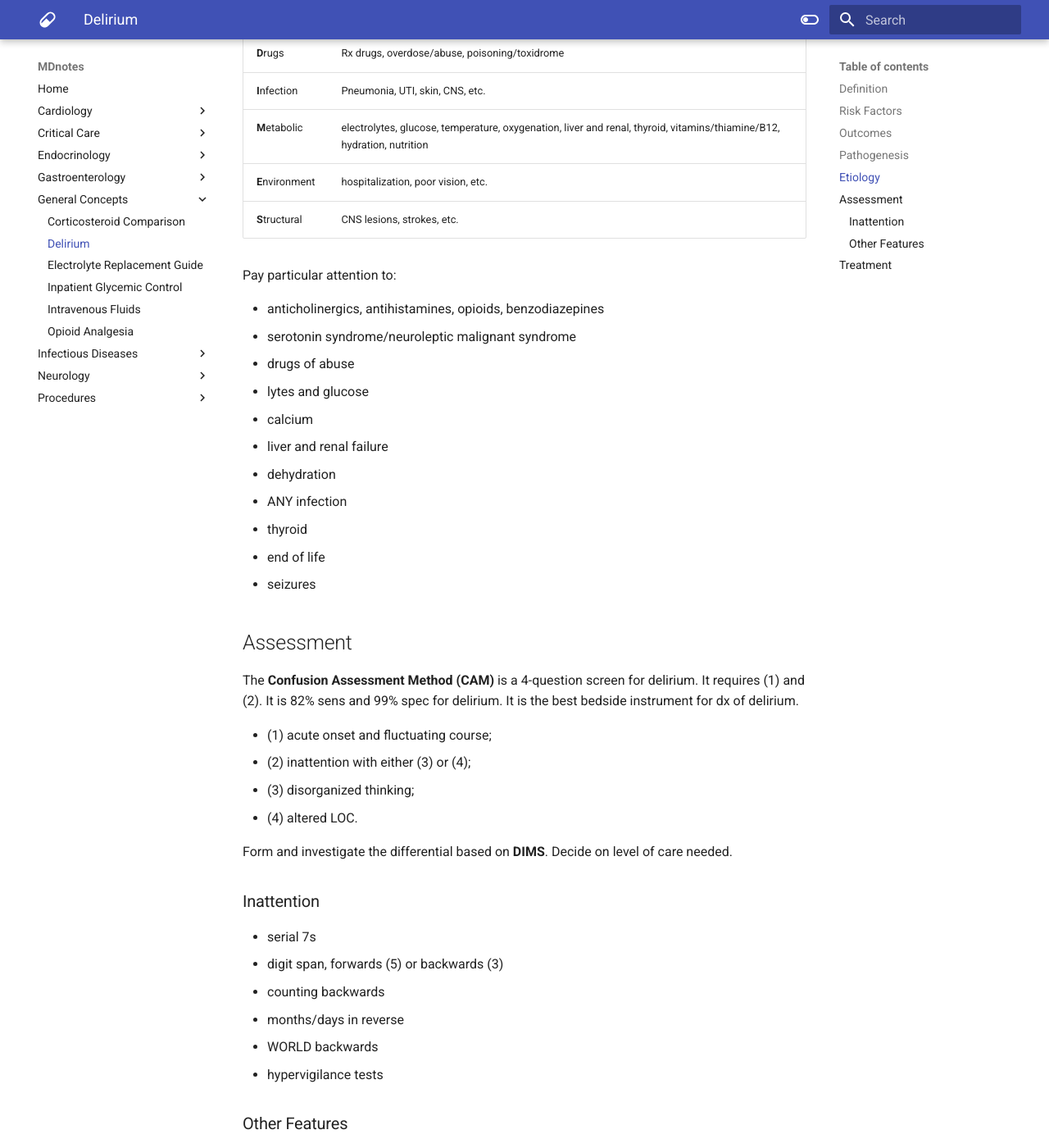
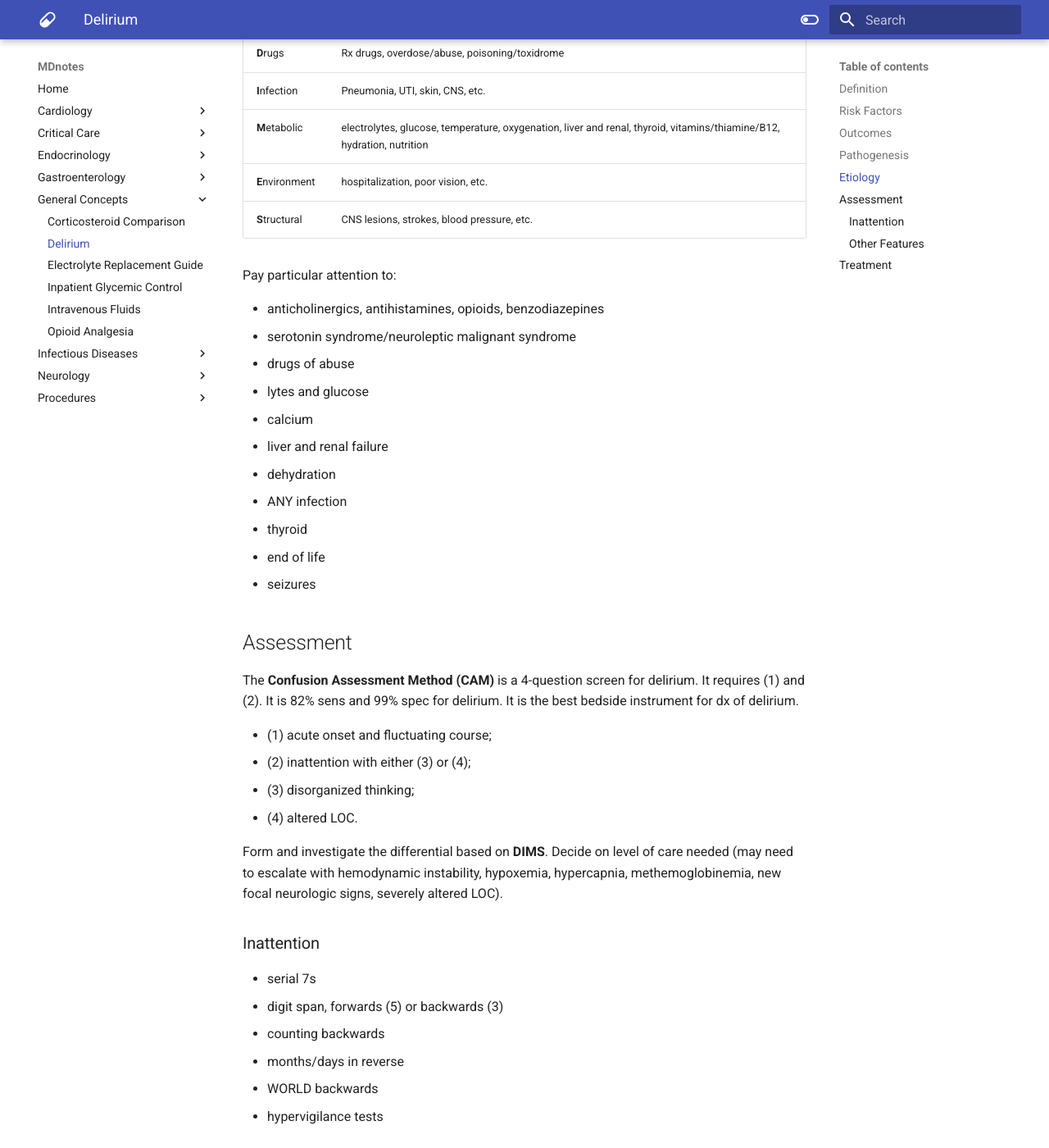
Before and after one commit to jzpero/mdnotes, an MkDocs documentation site: the page built from docs/General Concepts/Delirium.md, in a window 1280 px wide and 1400 px high, scrolled down 1113 px. Shown: the whole window at 82% size. Built offline with MkDocs 1.6.1 and Material for MkDocs 9.7.7, drawn with Linux system fonts in a browser that asks for light colours.

Commit message:
vault backup: 2021-07-01 18:24:28
Affected files:

"docs/General Concepts/Delirium.md"

```diff
--- a/docs/General Concepts/Delirium.md
+++ b/docs/General Concepts/Delirium.md
@@ -31,7 +31,7 @@ Theories range from cholingeric failure hypotheses, to dopamine excess, to HPA a
 | **I**nfection   | Pneumonia, UTI, skin, CNS, etc.                                                         |
 | **M**etabolic   | electrolytes, glucose, temperature, oxygenation, liver and renal, thyroid, vitamins/thiamine/B12, hydration, nutrition |
 | **E**nvironment | hospitalization, poor vision, etc.                                                      |
-| **S**tructural  | CNS lesions, strokes, etc.                                                                                        |
+| **S**tructural  | CNS lesions, strokes, blood pressure, etc.                                                                                        |
 
 Pay particular attention to:
 
@@ -56,7 +56,7 @@ The **Confusion Assessment Method (CAM)** is a 4-question screen for delirium. I
 -   (3) disorganized thinking;
 -   (4) altered LOC.
 
-Form and investigate the differential based on **DIMS**. Decide on level of care needed.
+Form and investigate the differential based on **DIMS**. Decide on level of care needed (may need to escalate with hemodynamic instability, hypoxemia, hypercapnia, methemoglobinemia, new focal neurologic signs, severely altered LOC).
 
 ###  Inattention
 
```
